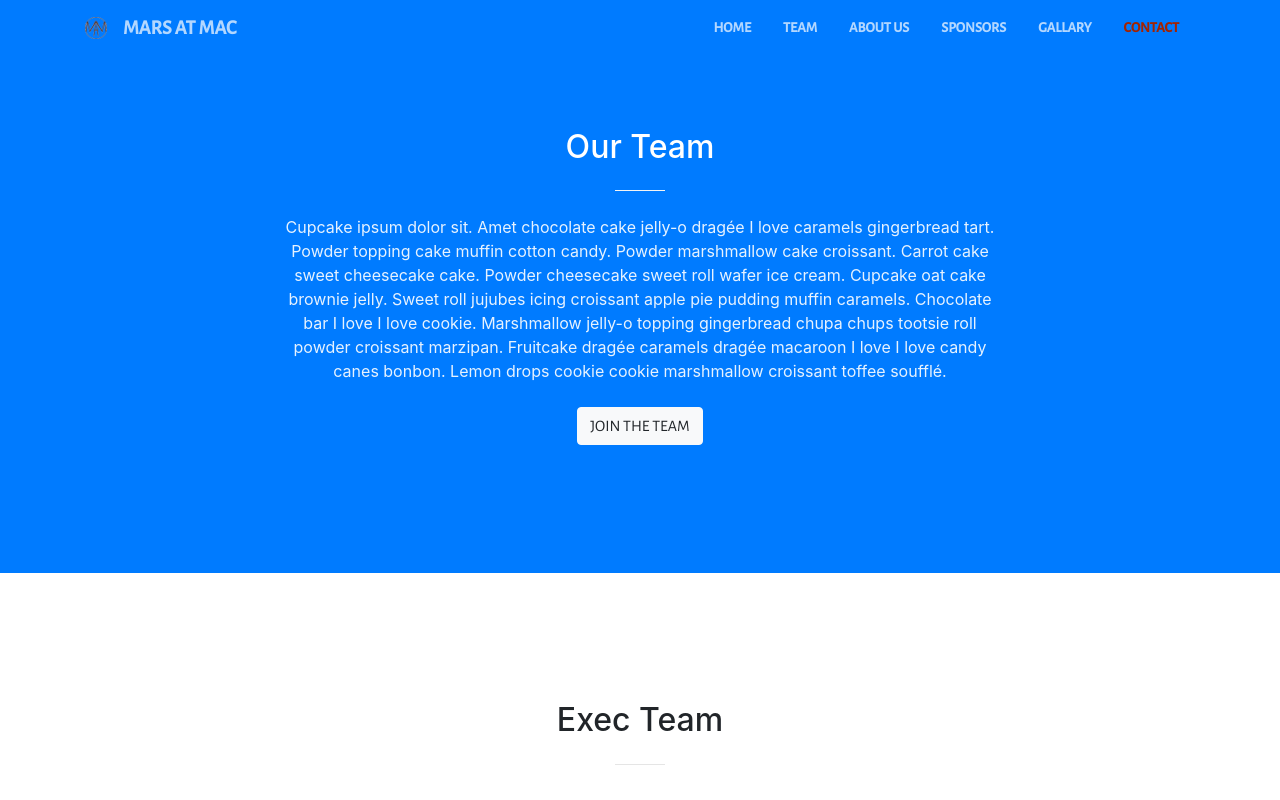
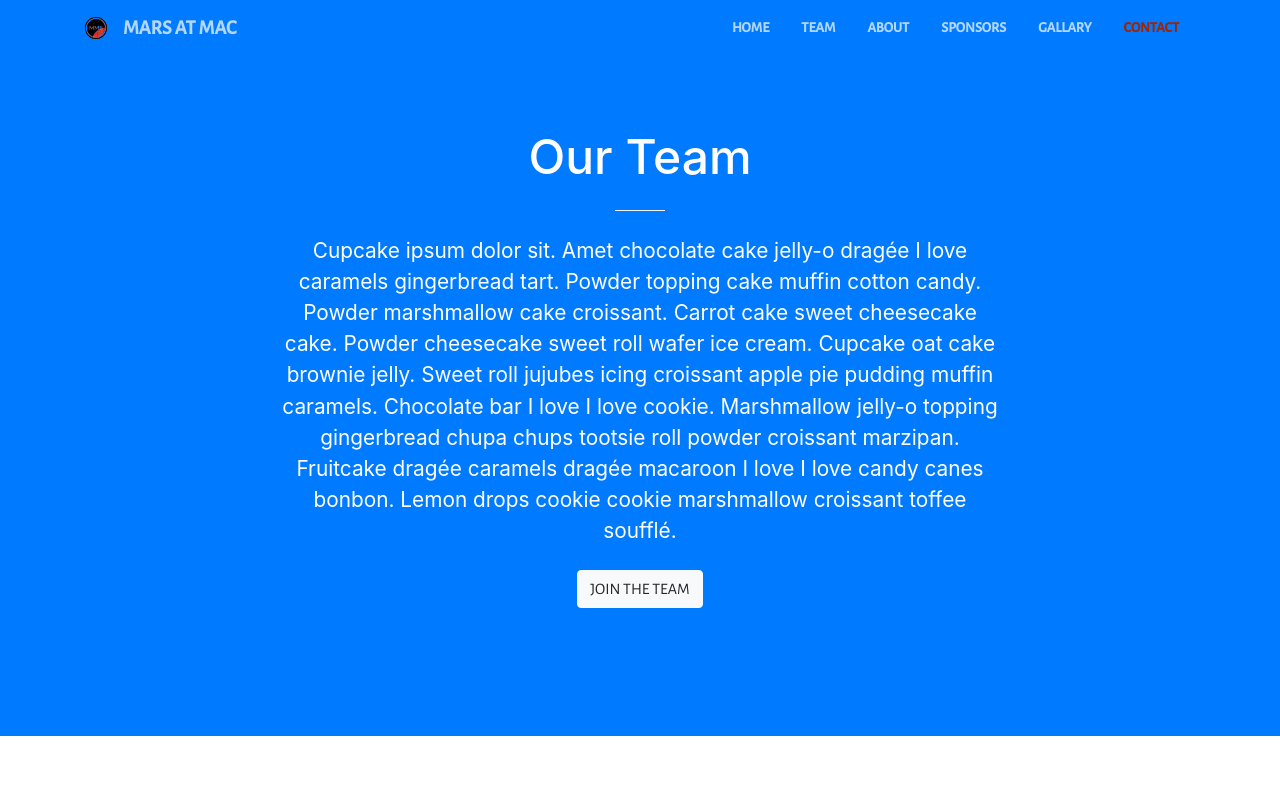
Before and after one commit to chalizardmisadon/chalizardmisadon.github.io, a website with bundled scripts: page team.html in a window 1280 px wide. Shown: the top 800 px of the page. Built offline with nearby package versions, Linux system fonts and the light colour scheme.

Commit message:
update about and team

```diff
--- a/css/creative.css
+++ b/css/creative.css
@@ -2,10 +2,6 @@ body,
 html {
   width: 100%;
   height: 100%;
-}
-
-body {
-  font-family: 'Alegreya', 'Helvetica Neue', Arial, sans-serif;
 }
 
 hr {
@@ -27,15 +23,6 @@ a {
 
 a:hover {
   color: #A32300;
-}
-
-h1,
-h2,
-h3,
-h4,
-h5,
-h6 {
-  font-family: 'Alegreya Sans', 'Helvetica Neue', Arial, sans-serif;
 }
 
 .bg-primary {
--- a/css/font.css
+++ b/css/font.css
@@ -1,3 +1,22 @@
+/* General font settings ===============================*/
+
+body {
+  font-family: 'Alegreya', 'Helvetica Neue', Arial, sans-serif;
+}
+
+h1,
+h2,
+h3,
+h4,
+h5,
+h6 {
+  font-weight: 700;
+}
+
+p {
+  font-weight: 400;
+}
+
 /* Font settings =======================================*/
 
 .main-title {
@@ -14,22 +33,18 @@
 
 .heading-white {
   color: rgba(255, 255, 255, 1);
-  font-weight: 700;
 }
 
 .paragraph-white {
   color: rgba(255, 255, 255, 1);
-  font-weight: 400;
 }
 
 .heading-black {
   color: rgba(0, 0, 0, 1);
-  font-weight: 700;
 }
 
 .paragraph-black {
   color: rgba(0, 0, 0, 1);
-  font-weight: 400;
 }
 
 /* Responsive font-size ================================*/
@@ -74,6 +89,9 @@ section p {
   section h2 {
     font-size: 2.5rem;
   }
+  section p {
+    font-size: 1.2rem;
+  }
 }
 
 @media (min-width: 1200px) {
@@ -87,7 +105,7 @@ section p {
     font-size: 3rem;
   }
   section p {
-    font-size: 1.25rem;
+    font-size: 1.3rem;
   }
 }
 
--- a/team.html
+++ b/team.html
@@ -7,16 +7,22 @@
     <meta name="description" content="">
     <meta name="author" content="">
     <title class="stroke">Mars at Mac - Team</title>
+
     <!-- Bootstrap core CSS -->
     <link href="vendor/bootstrap/css/bootstrap.css" rel="stylesheet">
+
     <!-- Custom fonts for this template -->
     <link href="vendor/font-awesome/css/font-awesome.min.css" rel="stylesheet" type="text/css">
     <link href="https://fonts.googleapis.com/css?family=Alegreya+Sans:300i,400,400i,500,500i" rel="stylesheet">
     <link href='https://fonts.googleapis.com/css?family=Alegreya:400,300,300italic,400italic,700,700italic,900,900italic' rel='stylesheet' type='text/css'>
+
     <!-- Plugin CSS -->
     <link href="vendor/magnific-popup/magnific-popup.css" rel="stylesheet">
+
     <!-- Custom styles for this template -->
     <link href="css/creative.css" rel="stylesheet">
+    <link href="css/font.css" rel="stylesheet">
+
     <!-- Favicons! -->
     <link rel="apple-touch-icon" sizes="180x180" href="/img/apple-touch-icon.png?v=m2ljpXlm5M">
     <link rel="icon" type="image/png" sizes="32x32" href="/img/favicon-32x32.png?v=m2ljpXlm5M">
@@ -33,7 +39,7 @@
     <!-- Navigation -->
     <nav class="navbar navbar-expand-lg navbar-light fixed-top" id="mainNav">
         <div class="container">
-            <img class="res navbar-brand js-scroll-trigger" src="img/faviconRed.png">
+            <img class="res navbar-brand js-scroll-trigger" src="img/MMRlogo.svg">
             <a class="navbar-brand js-scroll-trigger" href="/"> Mars at Mac</a>
             <button class="navbar-toggler navbar-toggler-right" type="button" data-toggle="collapse" data-target="#navbarResponsive" aria-controls="navbarResponsive" aria-expanded="false" aria-label="Toggle navigation">
                 <span class="navbar-toggler-icon"></span>
@@ -41,13 +47,13 @@
             <div class="collapse navbar-collapse" id="navbarResponsive">
                 <ul class="navbar-nav ml-auto">
                     <li class="nav-item">
-                        <a class="nav-link js-scroll-trigger" href="/">Home</a>
+                        <a class="nav-link js-scroll-trigger" href="index.html">Home</a>
                     </li>
                     <li class="nav-item">
-                        <a class="nav-link js-scroll-trigger" href="team.html">Team</a>
+                        <a class="nav-link js-scroll-trigger" href="#">Team</a>
                     </li>
                     <li class="nav-item">
-                        <a class="nav-link js-scroll-trigger" href="about.html">About Us</a>
+                        <a class="nav-link js-scroll-trigger" href="about.html">About</a>
                     </li>
                     <li class="nav-item">
                         <a class="nav-link js-scroll-trigger" href="sponsors.html">Sponsors</a>
@@ -62,14 +68,14 @@
             </div>
         </div>
     </nav>
-    <section class="bg-primary" id="about">
+    <section class="bg-primary" id="team">
         <div class="container">
             <div class="row">
                 <div class="col-lg-8 mx-auto text-center">
-                    <h2 class="section-heading text-white">Our Team</h2>
+                    <h2 class="heading-white section-heading">Our Team</h2>
                     <hr class="light my-4">
-                    <p class="text-faded mb-4">Cupcake ipsum dolor sit. Amet chocolate cake jelly-o dragée I love caramels gingerbread tart. Powder topping cake muffin cotton candy. Powder marshmallow cake croissant. Carrot cake sweet cheesecake cake. Powder cheesecake sweet roll wafer ice cream. Cupcake oat cake brownie jelly. Sweet roll jujubes icing croissant apple pie pudding muffin caramels. Chocolate bar I love I love cookie. Marshmallow jelly-o topping gingerbread chupa chups tootsie roll powder croissant marzipan. Fruitcake dragée caramels dragée macaroon I love I love candy canes bonbon. Lemon drops cookie cookie marshmallow croissant toffee soufflé.</p>
-                    <a class="btn btn-light btn-xl js-scroll-trigger" href="#contact">Join the team</a>
+                    <p class="paragraph-white mb-4">Cupcake ipsum dolor sit. Amet chocolate cake jelly-o dragée I love caramels gingerbread tart. Powder topping cake muffin cotton candy. Powder marshmallow cake croissant. Carrot cake sweet cheesecake cake. Powder cheesecake sweet roll wafer ice cream. Cupcake oat cake brownie jelly. Sweet roll jujubes icing croissant apple pie pudding muffin caramels. Chocolate bar I love I love cookie. Marshmallow jelly-o topping gingerbread chupa chups tootsie roll powder croissant marzipan. Fruitcake dragée caramels dragée macaroon I love I love candy canes bonbon. Lemon drops cookie cookie marshmallow croissant toffee soufflé.</p>
+                    <a class="btn btn-light btn-xl js-scroll-trigger" href="about.html#join">Join the team</a>
                 </div>
             </div>
         </div>
```
Also changed, not shown: about.html (+2 -2 lines), index.html (+1 -1 lines).
